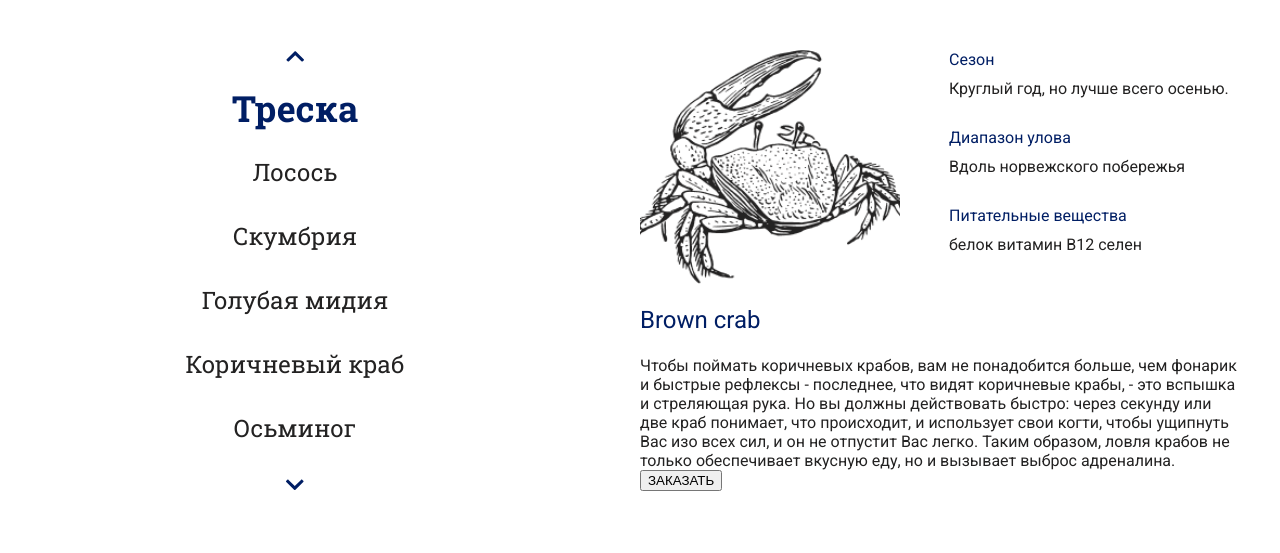
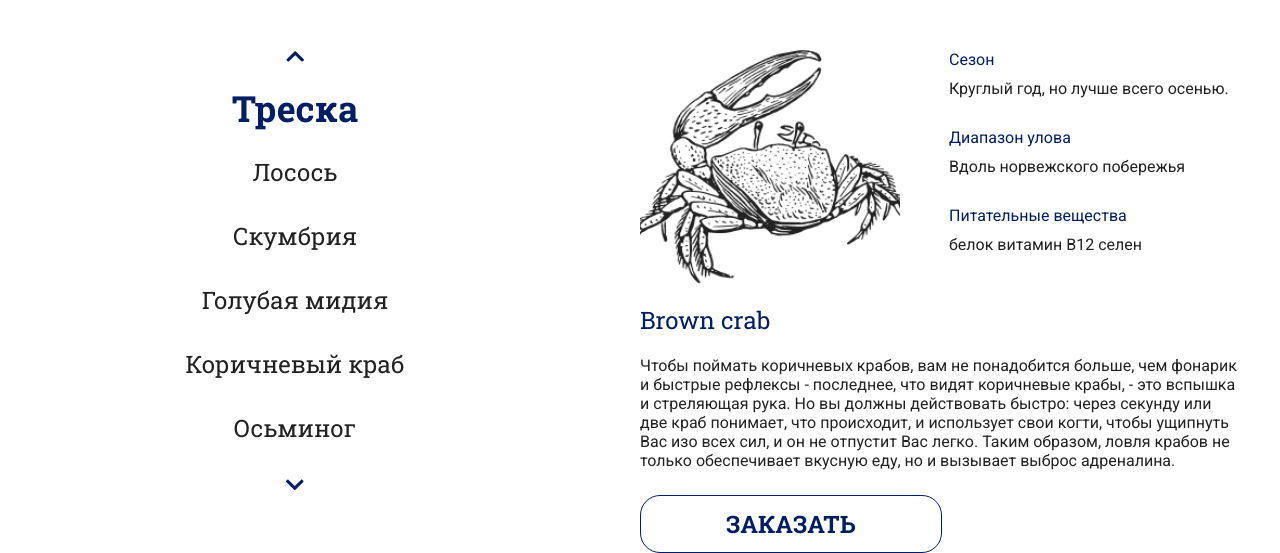
Before and after one commit to Fabarm/Seafood, a plain HTML site: page index.html in a window 1280 px wide. Shown: the part 979-1532 px from the top of the page. Before the commit the page ends 1473 px from the top, so only its background shows below. Drawn offline with nearby package versions, Linux system fonts and the light colour scheme.

Commit message:
add btn style

```diff
--- a/css/style.css
+++ b/css/style.css
@@ -216,6 +216,7 @@ bottom: 0;
 }
 
 .product__content-title{
+    font-family: 'Roboto Slab', serif;
     padding-top: 20px;
     font-weight: 400;
     font-size: 24px;
@@ -223,3 +224,19 @@ bottom: 0;
     color: #001E64;
     margin-bottom: 20px;
 }
+.product__content-text{
+    margin-bottom: 25px;
+}
+.product__content-btn{
+    font-family: 'Roboto Slab', serif;
+    font-weight: 700;
+    font-size: 24px;
+    line-height: 32px;
+    padding: 12px 85px;
+    background-color: transparent;
+    text-transform: uppercase;
+    display: inline-block;
+    color: #001E64;
+    border: 1px solid #001E64;
+    border-radius: 20px;
+}
```
